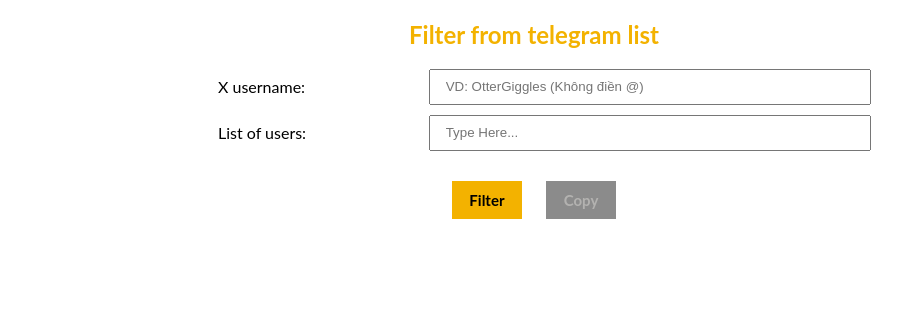
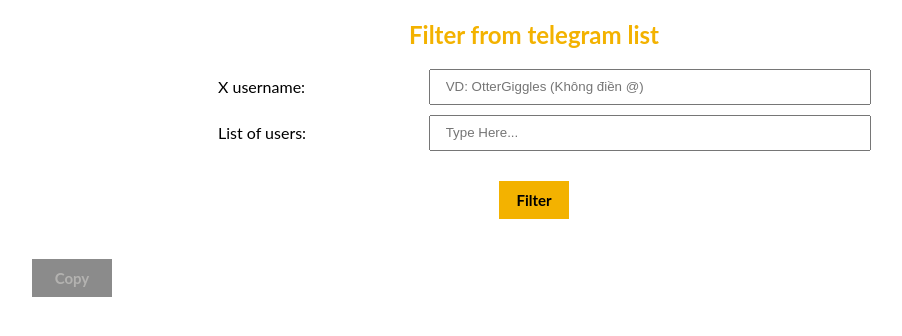
Before and after one commit to timo-cypher/Filter-X-List, a plain HTML site: page index.html in a window 1280 px wide. Shown: the whole page, without its empty margins (106-1008 px from the left). Drawn offline with Linux system fonts and the light colour scheme.

Commit message:
Update index.html

```diff
--- a/index.html
+++ b/index.html
@@ -34,7 +34,6 @@
 
       ul {
         list-style-type: decimal;
-        margin-left: 120px;
       }
 
       form {
@@ -64,6 +63,16 @@
       .copy-default {
         background-color: #8b8b8b;
         color: #b3b2b0;
+
+        width: 100%;
+        margin: 20px 10px;
+      }
+
+      span {
+        display: grid;
+        grid-template-columns: 80px 1fr;
+        align-items: start;
+        margin-left: 120px;
       }
     </style>
   </head>
@@ -76,6 +85,7 @@
           type="text"
           placeholder="VD: OtterGiggles (Không điền @)"
           id="username"
+          required
         />
 
         <label>List of users:</label>
@@ -83,11 +93,12 @@
       </div>
       <div>
         <button type="submit">Filter</button>
-        <button type="button" class="copy-default">Copy</button>
       </div>
     </form>
-
-    <ul class="links"></ul>
+    <span>
+      <button type="button" class="copy-default" disabled>Copy</button>
+      <ul class="links"></ul>
+    </span>
   </body>
   <script src="./main.js"></script>
 </html>
```
